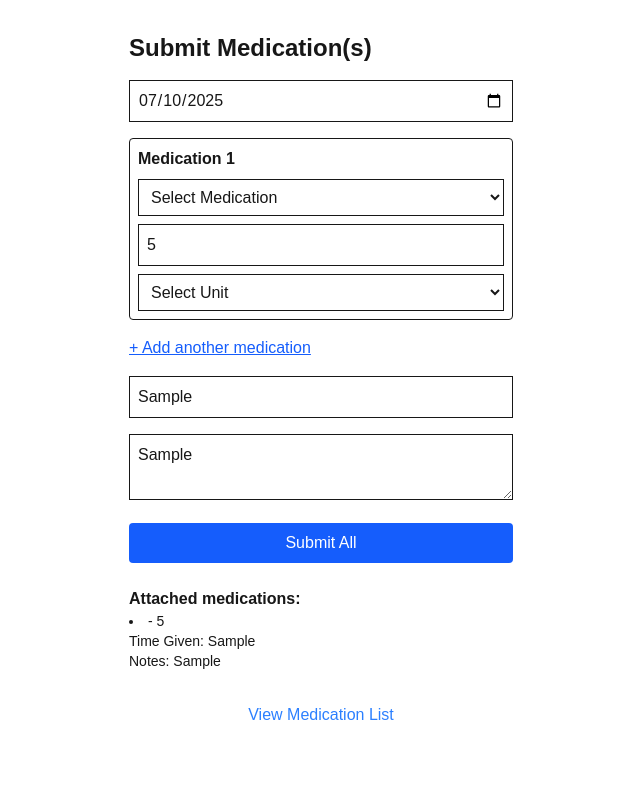
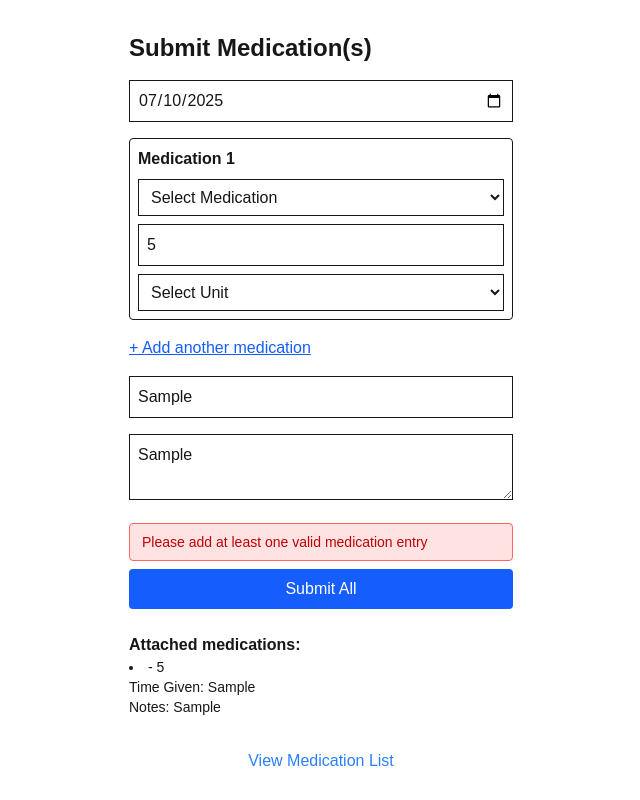
Before and after one commit to evo-g/medication-tracker, a Next.js app: page / in a window 1280 px wide. Both pictures are taken after typing "5", "Sample", "Sample" into the empty fields and a click on the button "Submit All". Shown: the whole page, without its empty margins (319-959 px from the left). Built offline with nearby package versions, Linux system fonts and the light colour scheme; no server answers.

Commit message:
adds more validation

```diff
--- a/components/MedicationFormClient.tsx
+++ b/components/MedicationFormClient.tsx
@@ -16,6 +16,7 @@ export default function MedicationFormClient() {
   const [todayStr, setTodayStr] = useState('');
   const [timeGiven, setTimeGiven] = useState('');
   const [notes, setNotes] = useState('');
+  const [formError, setFormError] = useState<string | null>(null);
   const [entries, setEntries] = useState<MedicationEntry[]>([
     { medication: '', quantity: '', unit: '' }
   ]);
@@ -60,6 +61,20 @@ export default function MedicationFormClient() {
 
   const handleSubmit = async (e: React.FormEvent) => {
     e.preventDefault();
+    setFormError(null);
+
+    const validEntries = entries.filter(entry =>
+      entry.medication &&
+      entry.unit &&
+      entry.quantity &&
+      !isNaN(parseInt(entry.quantity)) &&
+      parseInt(entry.quantity) > 0
+    );
+
+    if (validEntries.length === 0) {
+      setFormError("Please add at least one valid medication entry");
+      return;
+    }
 
     const createdAt = new Date().toISOString();
 
@@ -69,22 +84,13 @@ export default function MedicationFormClient() {
       timeGiven,
       notes,
       medicationEntries: {
-        create: entries
-          .filter(entry =>
-            entry.medication &&
-            entry.unit &&
-            entry.quantity &&
-            parseInt(entry.quantity) > 0
-          )
-          .map(entry => ({
-            medication: entry.medication,
-            quantity: entry.quantity,
-            unit: entry.unit,
-          })),
+        create: validEntries.map(entry => ({
+          medication: entry.medication,
+          quantity: entry.quantity,
+          unit: entry.unit,
+        })),
       }
     };
-
-    console.log({ payload });
 
     try {
       const { data } = await createMedForm({ variables: payload });
@@ -94,10 +100,13 @@ export default function MedicationFormClient() {
       setEntries([{ medication: '', quantity: '', unit: '' }]);
       setTimeGiven('');
       setNotes('');
+      setFormError(null);
     } catch (err) {
       console.error(err);
+      setFormError("Something went wrong while submitting. Please try again.");
     }
   };
+
 
   return (
     <div className="max-w-md mx-auto p-4">
@@ -105,7 +114,7 @@ export default function MedicationFormClient() {
 
       <form onSubmit={handleSubmit} className="space-y-4">
         {todayStr && (
-            <input
+          <input
             type="date"
             value={date || ''}
             max={todayStr || ''}
@@ -193,13 +202,16 @@ export default function MedicationFormClient() {
           className="w-full border p-2"
         />
 
-        <button
-          type="submit"
-          disabled={creating || publishing}
-          className="bg-blue-600 text-white px-4 py-2 rounded w-full"
-        >
+        {formError && (
+          <div className="bg-red-100 border border-red-400 text-red-700 px-3 py-2 rounded text-sm mb-2">
+            {formError}
+          </div>
+        )}
+
+        <button type="submit" disabled={creating || publishing} className="bg-blue-600 text-white px-4 py-2 rounded w-full">
           {creating || publishing ? 'Saving...' : 'Submit All'}
         </button>
+
       </form>
 
       {entries.some(entry => entry.medication || entry.quantity || entry.unit) && (
```
